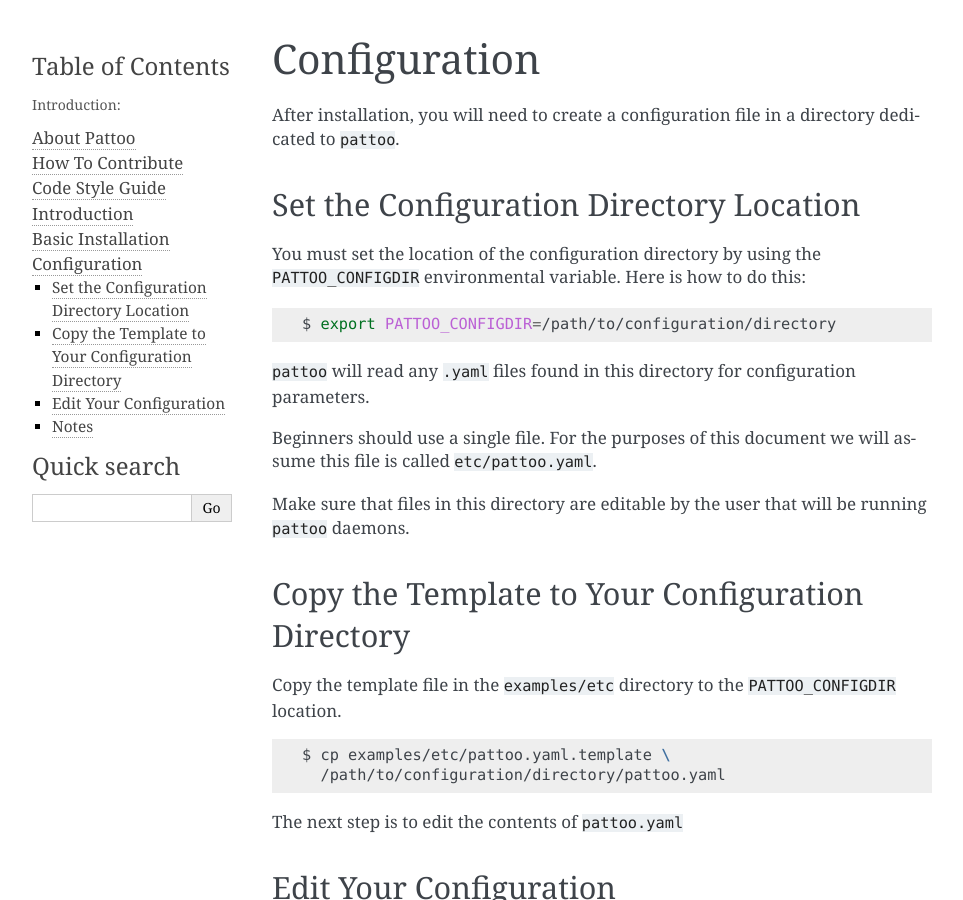
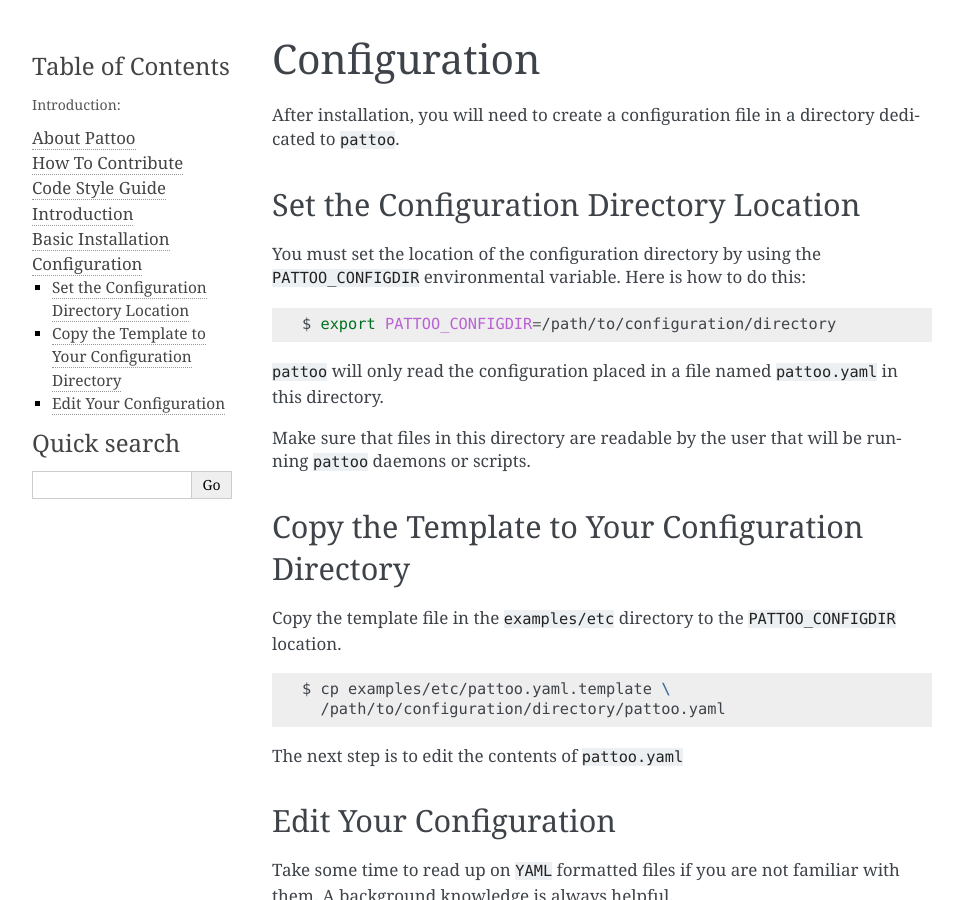
Before and after one commit to PalisadoesFoundation/pattoo-web, a Sphinx documentation site: the page built from docs/configuration.rst, in a window 1280 px wide and 900 px high. Shown: the whole window, without its empty margins (148-1111 px from the left). Built offline with Sphinx 7.4.7, drawn with Linux system fonts in a browser that asks for light colours; some of the changed text lies outside the part shown.

Commit message:
Updated documentation

```diff
--- a/docs/configuration.rst
+++ b/docs/configuration.rst
@@ -12,11 +12,9 @@ You must set the location of the configuration directory by using the ``PATTOO_C
 
     $ export PATTOO_CONFIGDIR=/path/to/configuration/directory
 
-``pattoo`` will read any ``.yaml`` files found in this directory for configuration parameters.
+``pattoo`` will only read the configuration placed in a file named ``pattoo.yaml`` in this directory.
 
-Beginners should use a single file. For the purposes of this document we will assume this file is called ``etc/pattoo.yaml``.
-
-Make sure that files in this directory are editable by the user that will be running ``pattoo`` daemons.
+Make sure that files in this directory are readable by the user that will be running ``pattoo`` daemons or scripts.
 
 Copy the Template to Your Configuration Directory
 -------------------------------------------------
@@ -101,11 +99,3 @@ This table outlines the purpose of each configuration parameter.
    * -
      - ``ip_bind_port``
      - The TCP port that the ``pattoo`` server is using to provide data for ``pattoo-web``.
-
-
-Notes
------
-
-Here are some additional tips.
-
-#. You can create a separate configuration file for each section. If you are doing this, make sure there is only one file per agent section. Keep the mandtatory configurations sections in a separate file for simplicity. Practice on a test system before doing this. *Start with a single file first to gain confidence.*
```
